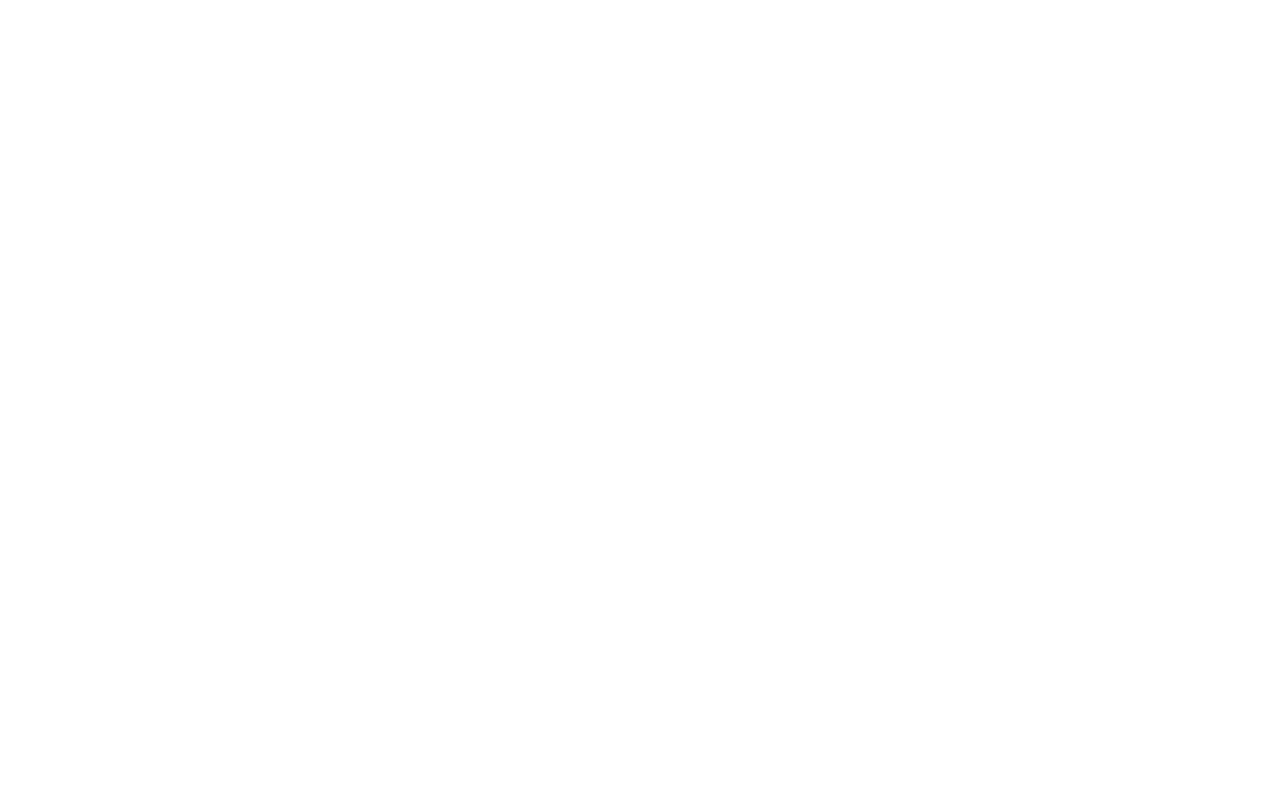
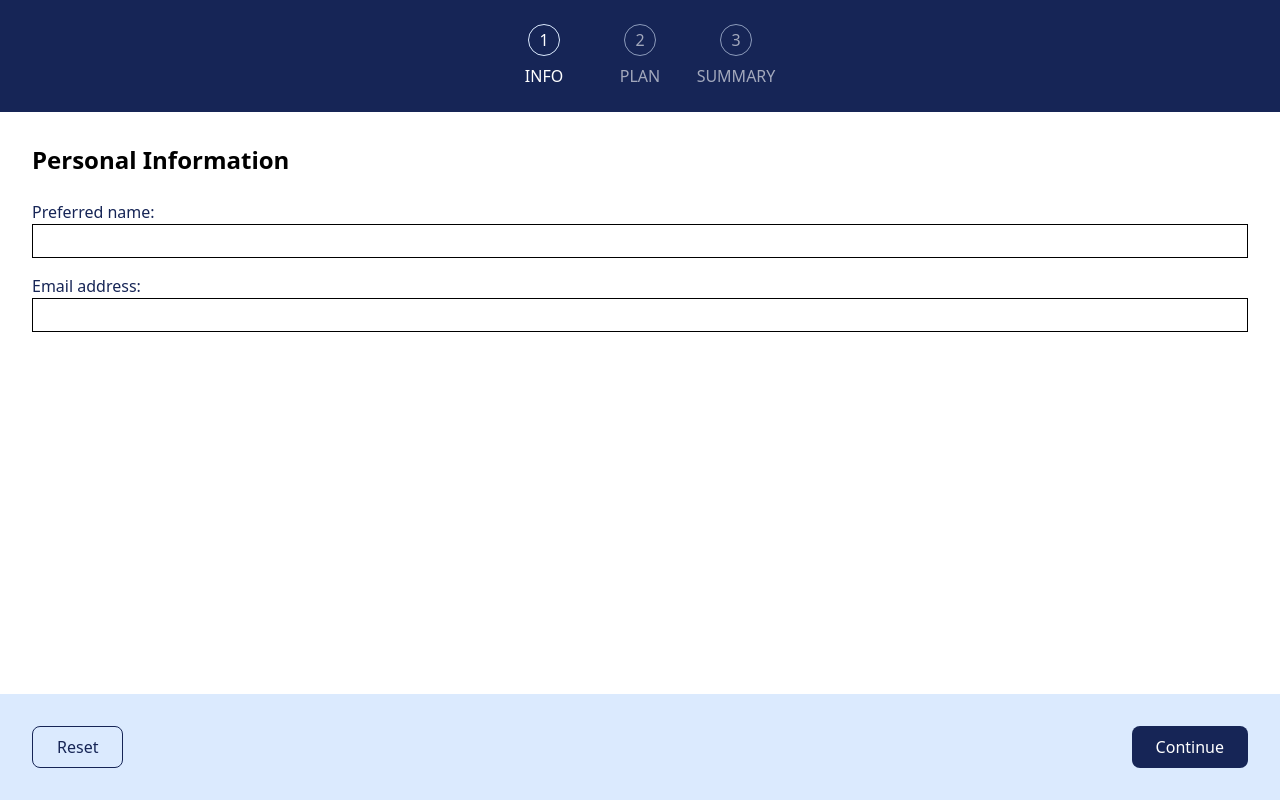
Before and after one commit to gustavonobrega/react-challenges, a React (Vite) app: page /multi-step-form in a window 1280 px wide. Before the commit this address had no page. Built offline with nearby package versions, Linux system fonts and the light colour scheme.

Commit message:
multi-step form challenge

```diff
--- a/src/App.tsx
+++ b/src/App.tsx
@@ -14,6 +14,7 @@ import TicTacToe from "./challenges/tic-tac-toe";
 import DebounceDemo from "./challenges/use-debounce";
 import Home from "./components/home";
 import StarfieldButtonDemo from "./challenges/starfield-button";
+import MultiStepForm from "./challenges/multi-step-form";
 
 export default function App() {
   return (
@@ -36,6 +37,7 @@ export default function App() {
         <Route path="/tic-tac-toe" element={<TicTacToe />} />
         <Route path="/use-debounce" element={<DebounceDemo />} />
         <Route path="/starfield-button" element={<StarfieldButtonDemo />} />
+        <Route path="/multi-step-form" element={<MultiStepForm />} />
       </Routes>
     </BrowserRouter>
   );
--- /dev/null
+++ b/src/challenges/multi-step-form/index.tsx
@@ -0,0 +1,136 @@
+import { useState, type FormEvent } from "react";
+import StepList from "./step-list";
+import Info from "./info";
+import Plan from "./plan";
+import Summary from "./summary";
+
+const PLANS = [
+  {
+    value: "trial",
+    label: "Free Trial",
+    description:
+      "Start a 2-week free trial, to test the application out and see what you think.",
+  },
+  {
+    value: "advanced",
+    label: "Advanced Package",
+    description:
+      "Take advantage of the full suite of tools. For students and professionals.",
+  },
+  {
+    value: "team",
+    label: "Team Package",
+    description:
+      "Onboard the entire team, for incredible synergy and productivity across the organization.",
+  },
+];
+
+export interface FormData {
+  name: string;
+  email: string;
+  plan: string;
+}
+
+export type InputField = keyof FormData;
+
+export default function MultiStepForm() {
+  const [step, setStep] = useState(1);
+  const [formData, setFormData] = useState<FormData>({
+    name: "",
+    email: "",
+    plan: "",
+  });
+
+  const isFinalStep = step === 3;
+
+  function handleChangeFormData(inputField: InputField, value: string) {
+    setFormData({ ...formData, [inputField]: value });
+  }
+
+  function handleSubmitForm(e: FormEvent<HTMLFormElement>) {
+    e.preventDefault();
+    const nextStep = (step + 1);
+
+    if (isFinalStep) {
+      if (!formData.name || !formData.email || !formData.plan) {
+        window.alert("Missing data");
+      }
+
+      alert(`Thanks ${formData.name} for signing up!`)
+      handleResetForm()
+      return;
+    }
+
+    setStep(nextStep);
+  }
+
+  function handleChangeStep(newStep: number) {
+   const completedStep1 = formData.name && formData.email && formData.email.includes('@');
+
+    if (newStep >= 2 && !completedStep1) {
+      window.alert('Please provide a name and email before proceeding.')
+      return;
+    }
+
+    if (newStep >= 3 && !formData.plan) {
+      window.alert('Please select a plan before proceeding.')
+      return;
+    }
+
+    setStep(newStep);
+  }
+
+  function handleResetForm() {
+    setStep(1);
+    setFormData({ name: "", email: "", plan: "" });
+  }
+
+  const selectedPlanData = PLANS.find((plan) => plan.value === formData.plan);
+
+  return (
+    <form className="flex flex-col min-h-svh" onSubmit={handleSubmitForm}>
+      <header className="bg-blue-950 text-white py-6 px-2">
+        <StepList currentStep={step} handleChangeStep={handleChangeStep} />
+      </header>
+      <section className="flex-1 p-8">
+        {step === 1 && (
+          <Info
+            handleChangeInput={handleChangeFormData}
+            infoData={{ name: formData.name, email: formData.email }}
+          />
+        )}
+        {step === 2 && (
+          <Plan
+            handleChangePlan={handleChangeFormData}
+            currentPlan={formData.plan}
+            plans={PLANS}
+          />
+        )}
+        {step === 3 && (
+          <Summary
+            data={{
+              name: formData.name,
+              email: formData.email,
+              plan: selectedPlanData?.label || "(None Selected)",
+            }}
+          />
+        )}
+      </section>
+      <footer className="flex justify-between p-8 bg-blue-100">
+        <button
+          className="py-2 px-6 font-medium bg-transparent text-blue-950 border border-blue-950 rounded-lg cursor-pointer"
+          type="button"
+          onClick={handleResetForm}
+        >
+          Reset
+        </button>
+        <button
+          type="submit"
+          className="py-2 px-6 font-medium bg-blue-950 text-white rounded-lg cursor-pointer"
+        >
+          {isFinalStep ? "Submit" : "Continue"}
+        </button>
+      </footer>
+    </form>
+  );
+}
--- /dev/null
+++ b/src/challenges/multi-step-form/info.tsx
@@ -0,0 +1,41 @@
+import type { InputField } from ".";
+
+interface InfoProps {
+  handleChangeInput: (inputField: InputField, value: string) => void;
+  infoData: {
+    name: string;
+    email: string;
+  };
+}
+
+export default function Info({ handleChangeInput, infoData }: InfoProps) {
+  return (
+    <>
+      <h2 className="mb-6 text-2xl font-bold">Personal Information</h2>
+
+      <label htmlFor="username" className="text-blue-950">
+        Preferred name:
+      </label>
+      <input
+        type="text"
+        id="username"
+        required
+        value={infoData.name}
+        onChange={(e) => handleChangeInput("name", e.target.value)}
+        className="block w-full py-1 px-2 mb-4 border border-black"
+      />
+
+      <label htmlFor="email" className="text-blue-950">
+        Email address:
+      </label>
+      <input
+        type="email"
+        id="email"
+        required
+        value={infoData.email}
+        onChange={(e) => handleChangeInput("email", e.target.value)}
+        className="block w-full py-1 px-2 mb-4 border border-black"
+      />
+    </>
+  );
+}
--- /dev/null
+++ b/src/challenges/multi-step-form/plan.tsx
@@ -0,0 +1,47 @@
+import { useId } from "react";
+import type { InputField } from ".";
+
+interface PlanProps {
+  handleChangePlan: (inputField: InputField, value: string) => void;
+  currentPlan: string;
+  plans: {
+    value: string;
+    label: string;
+    description: string;
+  }[];
+}
+
+export default function Plan({ handleChangePlan, currentPlan, plans }: PlanProps) {
+  const id = useId();
+
+  return (
+    <>
+      <h2 className="mb-6 text-2xl font-bold">Select Plan</h2>
+
+      <ul className="space-y-4">
+        {plans.map((plan) => {
+          const optionId = `radio-group-${id}-${plan.value}`;
+
+          return (
+            <li className="flex items-start gap-2 p-2 bg-white border border-slate-300 rounded-lg">
+              <input
+                type="radio"
+                name="id"
+                required
+                id={optionId}
+                value={plan.value}
+                checked={plan.value === currentPlan}
+                onChange={(e) => handleChangePlan("plan", e.target.value)}
+                className="translate-y-1.5"
+              />
+              <label className="text-blue-950">
+                <span className="font-semibold mb-0.5">{plan.label}</span>
+                <p>{plan.description}</p>
+              </label>
+            </li>
+          );
+        })}
+      </ul>
+    </>
+  );
+}
--- /dev/null
+++ b/src/challenges/multi-step-form/step-list.tsx
@@ -0,0 +1,44 @@
+const STEPS = [
+  {
+    value: 1,
+    label: "INFO",
+  },
+  {
+    value: 2,
+    label: "PLAN",
+  },
+  {
+    value: 3,
+    label: "SUMMARY",
+  }
+]
+
+interface StepListProps {
+  currentStep: number;
+  handleChangeStep: (nextStep: number) => void;
+}
+
+export default function StepList({
+  currentStep,
+  handleChangeStep,
+}: StepListProps) {
+  return (
+    <ul className="flex justify-center gap-4">
+      {STEPS.map((step) => (
+        <li key={step.value}>
+          <button
+            className="flex flex-col items-center gap-2 w-20 data-[current=true]:opacity-100 opacity-60"
+            type="button"
+            data-current={currentStep === step.value}
+            onClick={() => handleChangeStep(step.value)}
+          >
+            <span className="flex items-center justify-center border border-blue-100 rounded-full w-8 h-8">
+              {step.value}
+            </span>
+            {step.label}
+          </button>
+        </li>
+      ))}
+    </ul>
+  );
+}
--- /dev/null
+++ b/src/challenges/multi-step-form/summary.tsx
@@ -0,0 +1,24 @@
+import type { FormData } from ".";
+
+interface SummaryProps {
+  data: FormData;
+}
+
+export default function Summary({ data }: SummaryProps) {
+  return (
+    <>
+      <h2 className="mb-6 text-2xl font-bold">Order Summary</h2>
+
+      <dl className="border border-dashed border-slate-300 p-4">
+        <dt className="font-bold text-blue-950">Name:</dt>
+        <dd className="not-last-of-type:mb-4">{data.name}</dd>
+
+        <dt className="font-bold text-blue-950">Email:</dt>
+        <dd className="not-last-of-type:mb-4">{data.email}</dd>
+
+        <dt className="font-bold text-blue-950">Plan:</dt>
+        <dd className="not-last-of-type:mb-4">{data.plan}</dd>
+      </dl>
+    </>
+  );
+}
--- a/src/components/home.tsx
+++ b/src/components/home.tsx
@@ -15,6 +15,7 @@ import { Link } from "react-router";
     { id: 11, name: "Tic Tac Toe", link: "/tic-tac-toe" },
     { id: 12, name: "useDebounce", link: "/use-debounce" },
     { id: 13, name: "Starfield Button", link: "/starfield-button" },
+    { id: 14, name: "Multi Step Form", link: "/multi-step-form" },
   ];
 
 export default function Home() {
```
Also changed, not shown: 1 other file (tests, documents, lock files or other folders).
